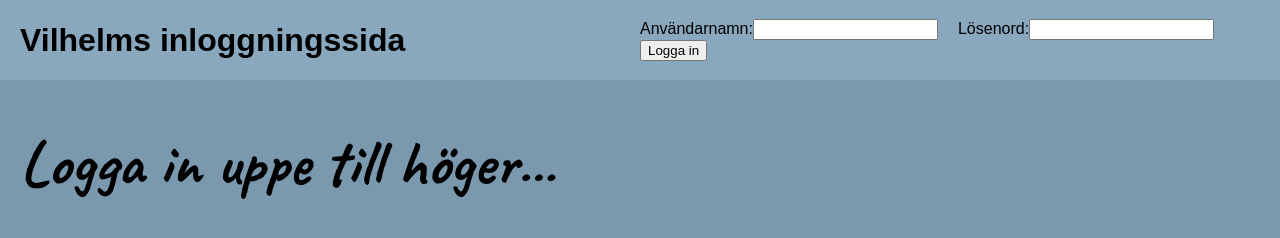
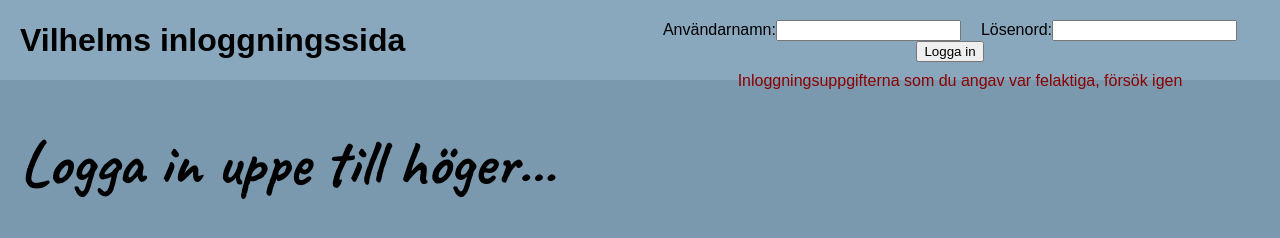
Before and after one commit to villetf/inloggningssida, a plain HTML site: page index.html in a window 1280 px wide. Both pictures are taken after typing "Sample", "Sample123" into the empty fields and a click on the input "Logga in". Drawn offline with Linux system fonts and the light colour scheme; a web font is replaced by a local one.

Commit message:
Byt ut alert() mot text (#18)

```diff
--- a/script.js
+++ b/script.js
@@ -89,7 +89,13 @@ function testCredentials() {
 }
 
 function handleIncorrectLogin() {
+   if (document.getElementById('errorText')) {
+      document.getElementById('errorText').remove();
+   }
    document.getElementById('usernameField').value = '';
    document.getElementById('passwordField').value = '';
-   alert('Inloggningsuppgifterna som du angav var felaktiga.');
+   const errorText = document.createElement('p');
+   errorText.id = 'errorText';
+   errorText.innerText = 'Inloggningsuppgifterna som du angav var felaktiga, försök igen';
+   document.getElementById('loginForm').appendChild(errorText);
 }
--- a/styles.css
+++ b/styles.css
@@ -19,12 +19,18 @@ html, body {
 
 #loginDiv {
    width: 50vw;
-   height: 50%;
+   height: 100%;
    display: flex;
    align-items:center;
 }
 
-#loginForm, #logOutButton {
+#loginForm {
+   margin-left: auto;
+   height: 50%;
+   text-align: center;
+}
+
+#logOutButton {
    margin-left: auto;
 }
 
@@ -43,3 +49,9 @@ html, body {
 h1, h3 {
    margin-left: 20px;
 }
+
+#errorText {
+   color: darkred;
+   padding: 0;
+   margin-top: 10px;
+}
```
